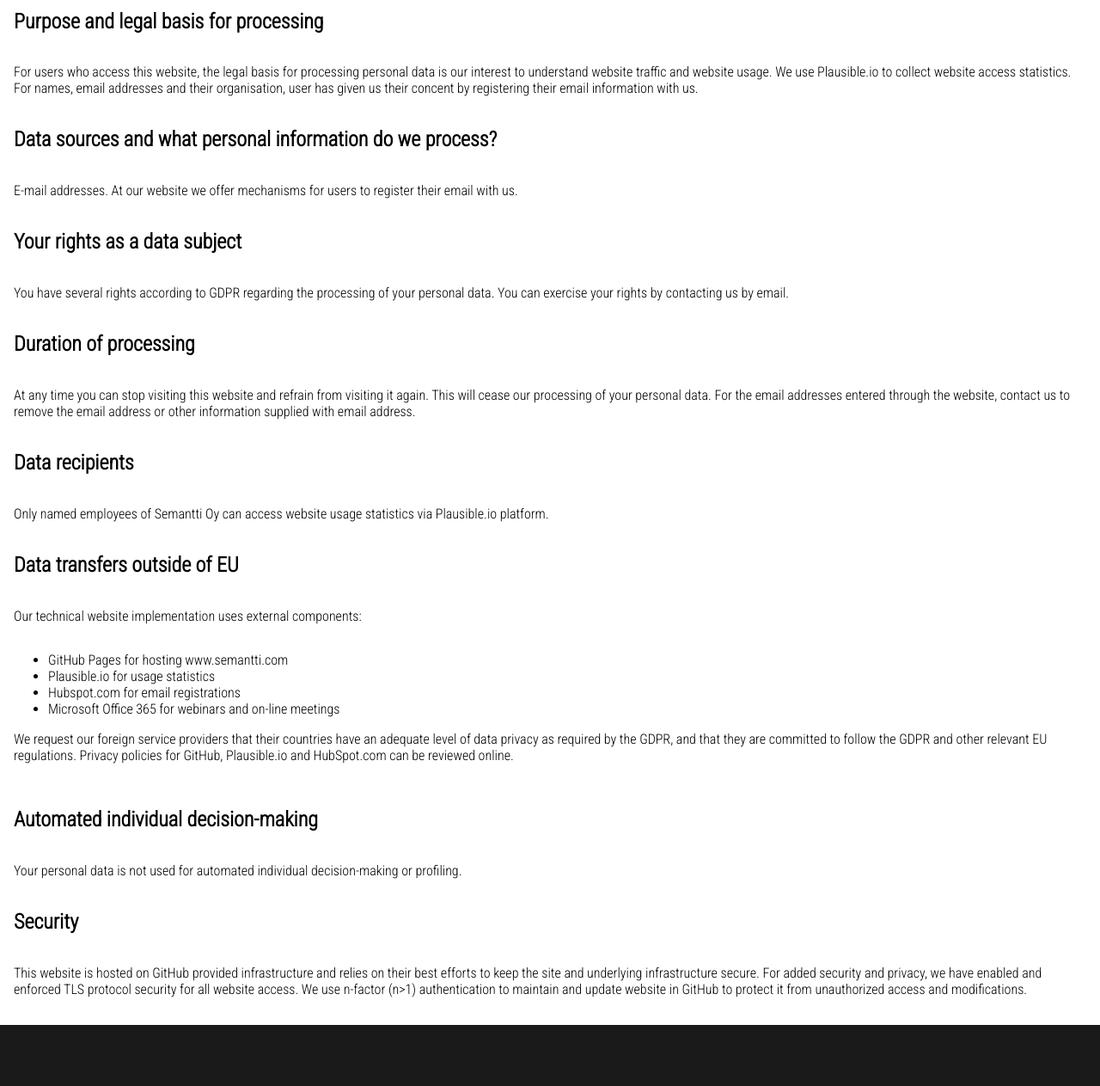
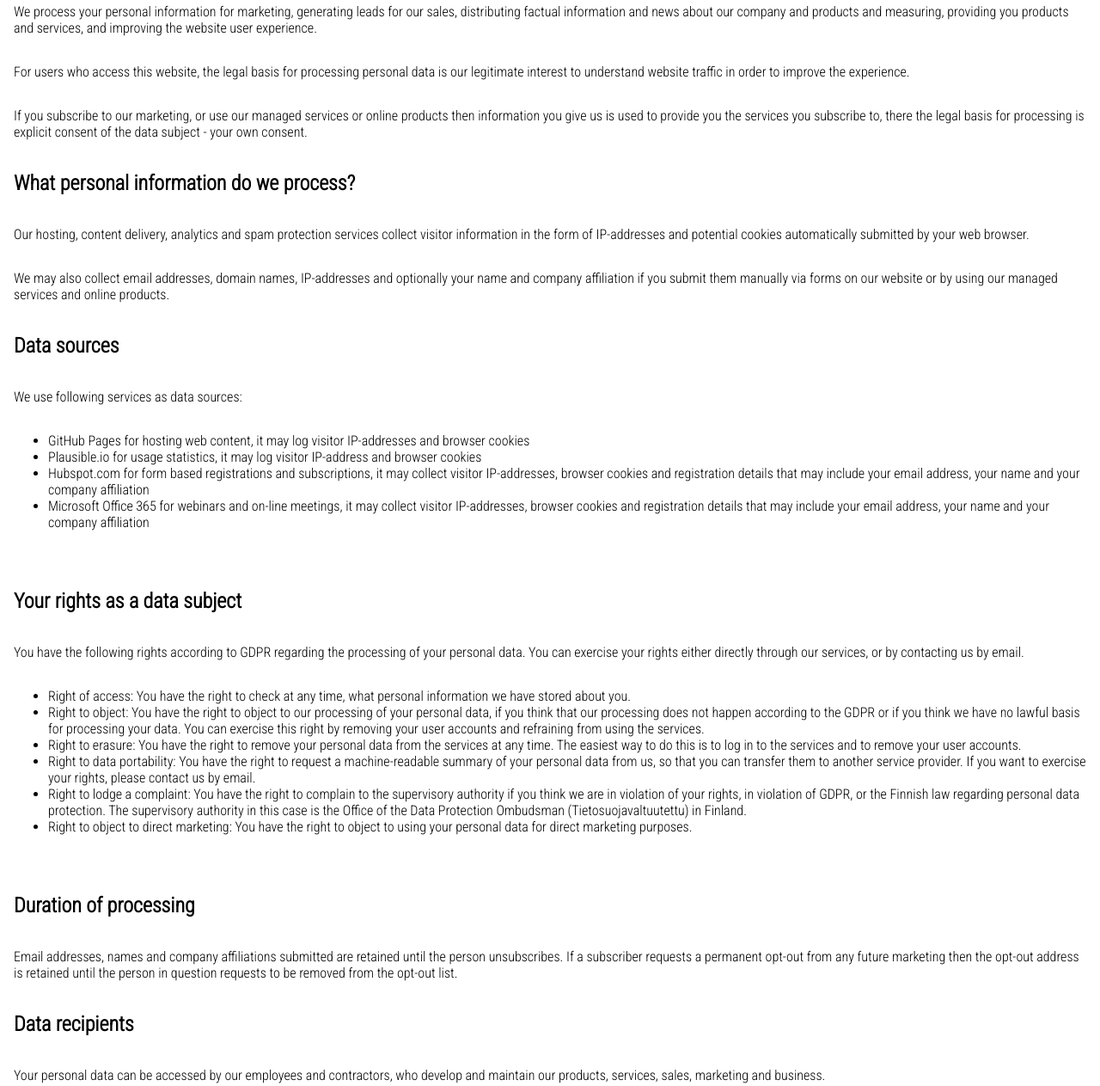
Before and after one commit to semantti/semantti.github.io, a plain HTML site: page privacy.html in a window 1280 px wide. Shown: the part 541-1804 px from the top of the page at 86% size. Drawn offline with Linux system fonts and the light colour scheme.

Commit message:
Add files via upload
Add m365 for webinars etc. + other enhancements and updates.

```diff
--- a/privacy.html
+++ b/privacy.html
@@ -32,10 +32,7 @@
         <div class="cs-content">
 	  <h1>Privacy Policy</h1>
 	  <p>
-	    Privacy policy for <a href="https://semantti.com">semantti.com</a>.
-	  </p>
-	  <p>
-	    Semantti Oy develops and maintains this static website. We process your personal data, if any, according to the General Data Protection Regulation (GDPR) of the European Union, as well as according to all other relevant legislation according to Finnish and EU law. In this privacy policy we explain our basis for processing your personal information and inform you of your rights regarding your personal data.
+	    We process your personal data according to the General Data Protection Regulation (GDPR) of the European Union, as well as according to all other relevant legislation according to Finnish and EU law. In this privacy policy we explain our basis for processing your personal information, and inform you of your rights regarding your personal data.
 	  </p>
 	  <h2>Data controller contact details</h2>
 	  <p>
@@ -46,45 +43,54 @@ Finland
 Email: privacy@semantti.com
 Business ID: 3462983-5</pre>
 	  </p>
+
 	  <h2>Purpose and legal basis for processing</h2>
-	  <p>
-	    For users who access this website, the legal basis for processing personal data is our interest to understand website traffic and website usage. We use Plausible.io to collect website access statistics. For names, email addresses and their organisation, user has given us their concent by registering their email information with us.
+	  <p>We process your personal information for marketing, generating leads for our sales, distributing factual information and news about our company and products and measuring, providing you products and services, and improving the website user experience.</p>
+	  <p>For users who access this website, the legal basis for processing personal data is our legitimate interest to understand website traffic in order to improve the experience.</p>
+	  <p>If you subscribe to our marketing, or use our managed services or online products then information you give us is used to provide you the services you subscribe to, there the legal basis for processing is explicit consent of the data subject - your own consent.</p>
+
+	  <h2>What personal information do we process?</h2>
+	  <p>Our hosting, content delivery, analytics and spam protection services collect visitor information in the form of IP-addresses and potential cookies automatically submitted by your web browser.</p>
+	  <p>We may also collect email addresses, domain names, IP-addresses and optionally your name and company affiliation if you submit them manually via forms on our website or by using our managed services and online products.</p>
+
+	  <h2>Data sources</h2>
+	  <p>We use following services as data sources:
+	    <ul>
+	      <li>GitHub Pages for hosting web content, it may log visitor IP-addresses and browser cookies</li>
+	      <li>Plausible.io for usage statistics, it may log visitor IP-address and browser cookies</li>
+	      <li>Hubspot.com for form based registrations and subscriptions, it may collect visitor IP-addresses, browser cookies and registration details that may include your email address, your name and your company affiliation</li>
+	      <li>Microsoft Office 365 for webinars and on-line meetings, it may collect visitor IP-addresses, browser cookies and registration details that may include your email address, your name and your company affiliation</li>
+	    </ul>
 	  </p>
-	  <h2>Data sources and what personal information do we process?</h2>
-	  <p>
-	    E-mail addresses. At our website we offer  mechanisms for users to register their email with us.
+
+	  <h2>Your rights as a data subject</h2>
+	  <p>You have the following rights according to GDPR regarding the processing of your personal data. You can exercise your rights either directly through our services, or by contacting us by email.
+
+	    <ul>
+	      <li>Right of access: You have the right to check at any time, what personal information we have stored about you.</li>
+	      <li>Right to object: You have the right to object to our processing of your personal data, if you think that our processing does not happen according to the GDPR or if you think we have no lawful basis for processing your data. You can exercise this right by removing your user accounts and refraining from using the services.</li>
+	      <li>Right to erasure: You have the right to remove your personal data from the services at any time. The easiest way to do this is to log in to the services and to remove your user accounts.</li>
+	      <li>Right to data portability: You have the right to request a machine-readable summary of your personal data from us, so that you can transfer them to another service provider. If you want to exercise your rights, please contact us by email.</li>
+	      <li>Right to lodge a complaint: You have the right to complain to the supervisory authority if you think we are in violation of your rights, in violation of GDPR, or the Finnish law regarding personal data protection. The supervisory authority in this case is the Office of the Data Protection Ombudsman (Tietosuojavaltuutettu) in Finland.</li>
+	      <li>Right to object to direct marketing: You have the right to object to using your personal data for direct marketing purposes.</li>
+	    </ul>
 	  </p>
-	  <h2>Your rights as a data subject</h2>
-	  <p>
-	    You have several rights according to GDPR regarding the processing of your personal data. You can exercise your rights by contacting us by email.
-	  </p>
+
 	  <h2>Duration of processing</h2>
-	  <p>
-	    At any time you can stop visiting this website and refrain from visiting it again. This will cease our processing of your personal data. For the email addresses entered through the website, contact us to remove the email address or other information supplied with email address.
-	  </p>
+	  <p>Email addresses, names and company affiliations submitted are retained until the person unsubscribes. If a subscriber requests a permanent opt-out from any future marketing then the opt-out address is retained until the person in question requests to be removed from the opt-out list.</p>
+
 	  <h2>Data recipients</h2>
-	  <p>
-	    Only named employees of Semantti Oy can access website usage statistics via Plausible.io platform.
-	  </p>
+	  <p>Your personal data can be accessed by our employees and contractors, who develop and maintain our products, services, sales, marketing and business.</p>
+
 	  <h2>Data transfers outside of EU</h2>
-	  <p>
-	    Our technical website implementation uses external components:
-	    <ul>
-	      <li>GitHub Pages for hosting www.semantti.com</li>
-	      <li>Plausible.io for usage statistics</li>
-	      <li>Hubspot.com for email registrations</li>
-	      <li>Microsoft Office 365 for webinars and on-line meetings</li>
-	    </ul>
-	    We request our foreign service providers that their countries have an adequate level of data privacy as required by the GDPR, and that they are committed to follow the GDPR and other relevant EU regulations. Privacy policies for GitHub, Plausible.io and HubSpot.com can be reviewed online.
-	  </p>
+	  <p>We require our foreign service providers that their countries have an adequate level of data privacy as required by the GDPR, and that they are committed to follow the GDPR and other relevant EU regulations.</p>
+
 	  <h2>Automated individual decision-making</h2>
-	  <p>
-	    Your personal data is not used for automated individual decision-making or profiling.
-	  </p>
-	  <h2>Security</h2>
-	  <p>
-	    This website is hosted on GitHub provided infrastructure and relies on their best efforts to keep the site and underlying infrastructure secure. For added security and privacy, we have enabled and enforced TLS protocol security for all website access. We use n-factor (n>1) authentication to maintain and update website in GitHub to protect it from unauthorized access and modifications.
-	  </p>
+	  <p>Your personal data is not used for automated individual decision-making or profiling.</p>
+
+	  <h2>Data protection principles and measures</h2>
+	  <p>We don’t collect or ask you for personal information unless we truly need it. We require a non-disclosure agreement (NDA) from all our employees who process personal information. We control and keep track of who has access to the services used to process the data. We use transport layer encryption (TLS) to protect your interaction with our website.</p>
+
 	</div>
       </div>
     </section>
```
